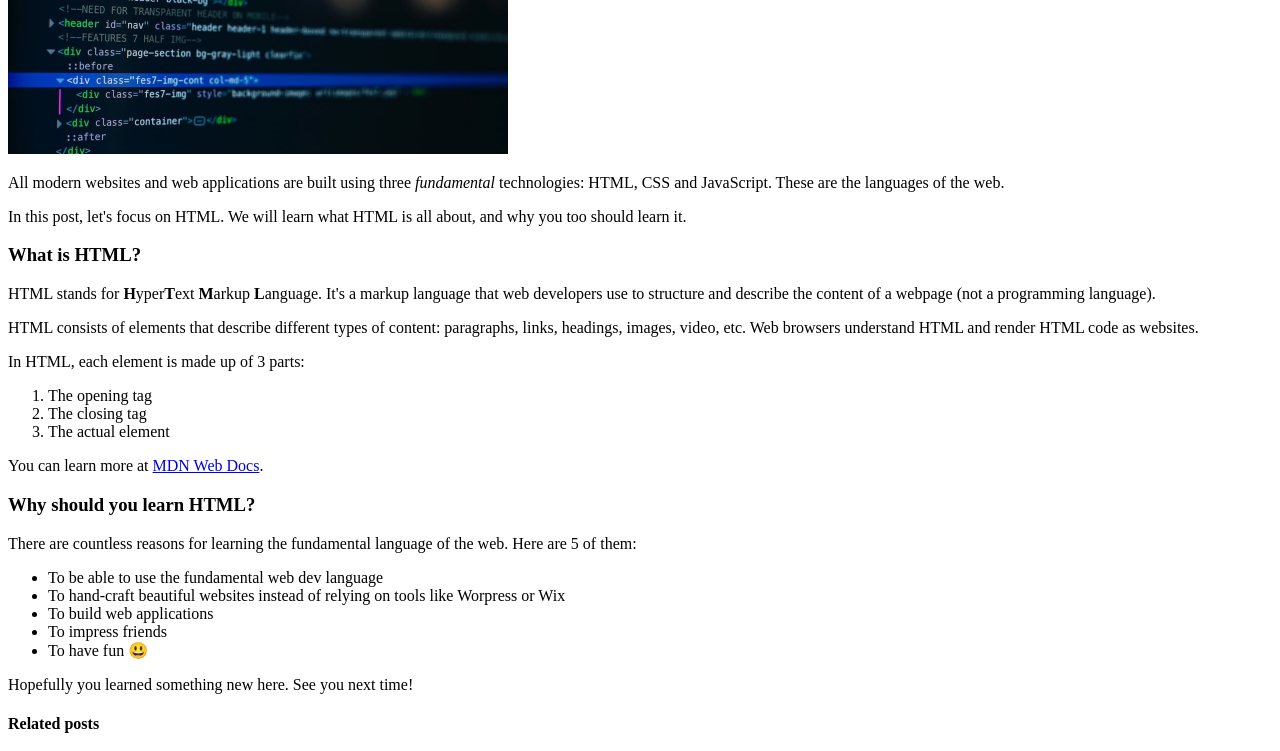
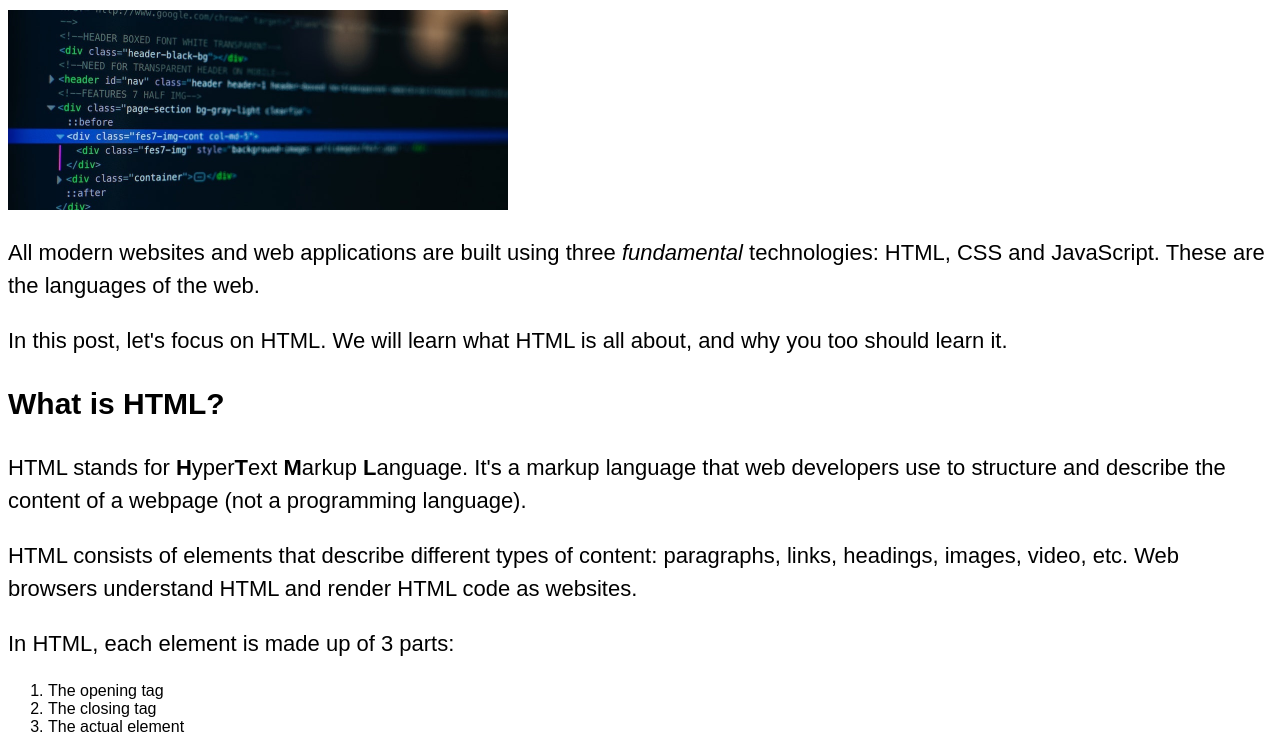
Before and after one commit to silver-g8/htmldemo, a plain HTML site: page Jonas_css_fundamental/index.html in a window 1280 px wide. Shown: the part 316-1067 px from the top of the page. Drawn offline with Linux system fonts and the light colour scheme.

Commit message:
link css problem

```diff
--- a/Jonas_css_fundamental/index.html
+++ b/Jonas_css_fundamental/index.html
@@ -3,7 +3,7 @@
   <head>
     <meta charset="UTF-8" />
     <title>The Basic Language of the Web: HTML</title>
-    <link rel="stylesheet" href="styles.cs" />
+    <link rel="stylesheet" href="styles.css" />
   </head>
 
   <body>
```
